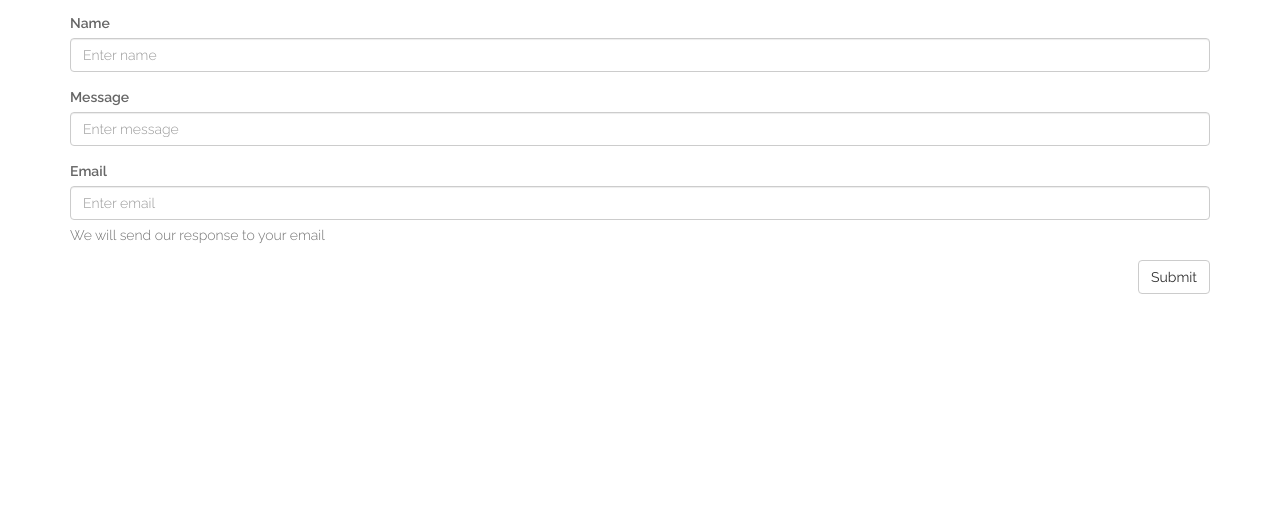
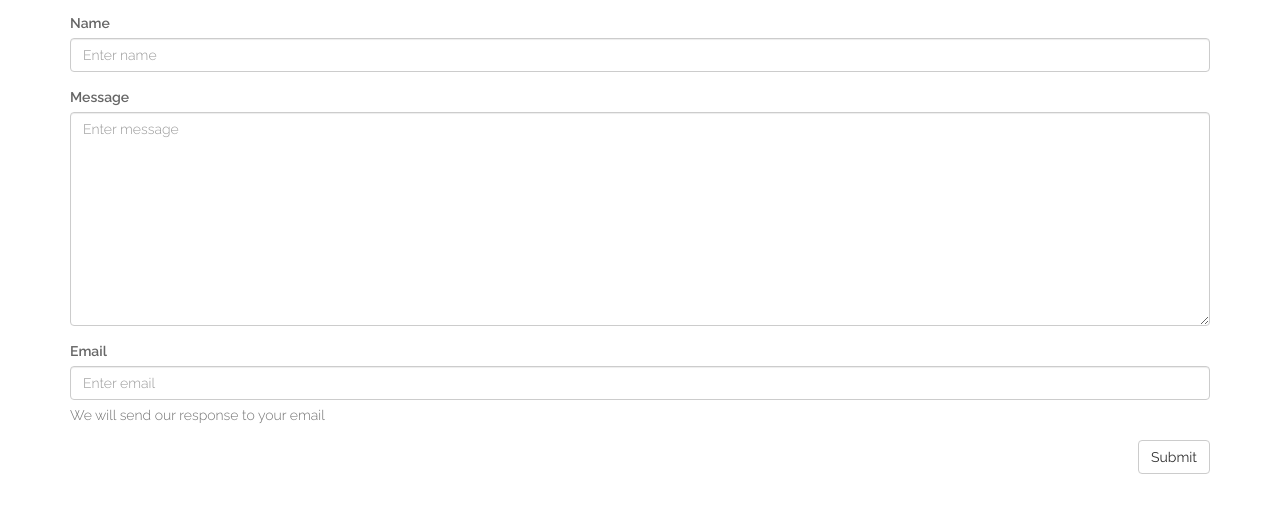
Before and after one commit to christiansyoung/it2805-project, a plain HTML site: page contact.html in a window 1280 px wide. Shown: the part 110-622 px from the top of the page. Drawn offline with nearby package versions, Linux system fonts and the light colour scheme.

Commit message:
Even more wonderful contact form

```diff
--- a/contact.html
+++ b/contact.html
@@ -26,7 +26,6 @@
           }
 
           var x = $('#form-email').val();
-          console.log(x);
           var atpos = x.indexOf("@");
           var dotpos = x.lastIndexOf(".");
           if (atpos< 1 || dotpos<atpos+2 || dotpos+2>=x.length) {
@@ -34,8 +33,6 @@
             return false;
           }
 
-
-          console.log($('form').serializeArray());
           var formjsonObj = $('form').serializeArray();
 
           var xmlString = '<root>';
@@ -45,7 +42,6 @@
           });
 
           xmlString += '</root>';
-          console.log(xmlString);
 
           $.ajax({
             url: '',
@@ -94,7 +90,7 @@
             </div>
             <div class="form-group">
               <label for="form-message">Message</label>
-              <input type="text" class="form-control" id="form-message" placeholder="Enter message" name="message" required>
+              <textarea rows="10" class="form-control" id="form-message" placeholder="Enter message" name="message" required></textarea>
             </div>
             <div class="form-group">
               <label for="form-email">Email</label>
```
